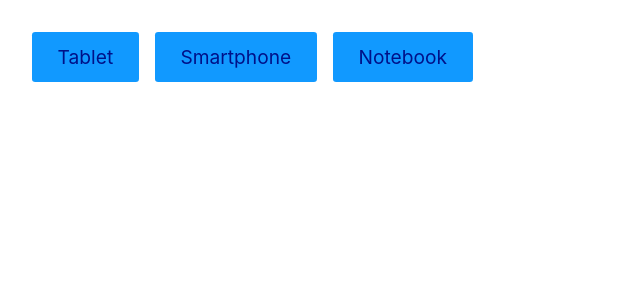
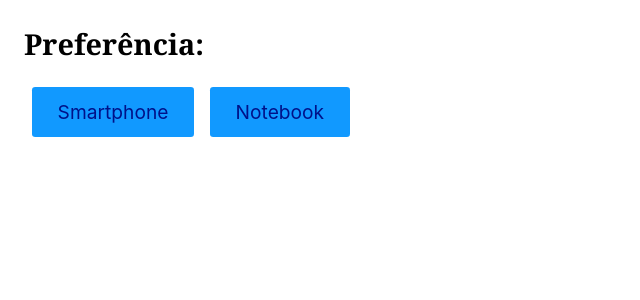
Before and after one commit to JoaoMNZ/OrigamidReactCourse, a React (Vite) app: page / in a window 1280 px wide. Shown: the top 300 px of the page, without its empty margins (0-640 px from the left). Built offline with nearby package versions, Linux system fonts and the light colour scheme.

Commit message:
Hook useEffect exercise

```diff
--- a/src/App.jsx
+++ b/src/App.jsx
@@ -1,24 +1,29 @@
 import React from 'react'
 import Produto from "./Produto"
 
-// Os links abaixo puxam dados de um produto em formato JSON
-// https://ranekapi.origamid.dev/json/api/produto/tablet
+// Quando o usuário clicar em um dos botões, faça um fetch do produto clicado utilizando a api abaixo
+// https://ranekapi.origamid.dev/json/api/produto/notebook
 // https://ranekapi.origamid.dev/json/api/produto/smartphone
-// https://ranekapi.origamid.dev/json/api/produto/notebook
-// Crie uma interface com 3 botões, um para cada produto.
-// Ao clicar no botão faça um fetch a api e mostre os dados do produto na tela.
-// Mostre apenas um produto por vez
-// Mostre a mensagem carregando... enquanto o fetch é realizado
+// Mostre o nome e preço na tela (separe essa informação em um componente Produto.js)
+// Defina o produto clicado como uma preferência do usuário no localStorage
+// Quando o usuário entrar no site, se existe um produto no localStorage, faça o fetch do mesmo
+
 
 const App = () => {
   const [carregando, setCarregando] = React.useState(false);
   const [dados, setDados] = React.useState(null);
+
+  React.useEffect( () => {
+    const storageDatas = localStorage.getItem("produto");
+    storageDatas && fetchUrl(`https://ranekapi.origamid.dev/json/api/produto/${storageDatas}`)
+  }, []);
 
   async function fetchUrl (url){
     try {
       setCarregando(true)
       const resposta = await fetch(url);
       const dados = await resposta.json();
+      localStorage.setItem("produto", dados.id);
       setDados(dados);
     } catch (erro) {
       console.error("Erro ao buscar dados:", erro);
@@ -29,7 +34,7 @@ const App = () => {
 
   return (
     <section>
-      <button style={{margin: "0.5rem"}} onClick={ () => fetchUrl("https://ranekapi.origamid.dev/json/api/produto/tablet")}>Tablet</button>
+      <h1>Preferência: {localStorage.getItem("produto")}</h1>
       <button style={{margin: "0.5rem"}} onClick={ () => fetchUrl("https://ranekapi.origamid.dev/json/api/produto/smartphone")}>Smartphone</button>
       <button style={{margin: "0.5rem"}} onClick={ () => fetchUrl("https://ranekapi.origamid.dev/json/api/produto/notebook")}>Notebook</button>
       {carregando && <p>Carregando...</p>}
--- a/src/Produto.jsx
+++ b/src/Produto.jsx
@@ -5,7 +5,6 @@ const Produto = ({dados}) => {
     <div>
         <h1>{dados.nome}</h1>
         <p>R$ {dados.preco}</p>
-        {dados.fotos.map( (foto) => <img key={foto.titulo} src={foto.src} alt={foto.titulo} />)}
     </div>
   )
 }
```
